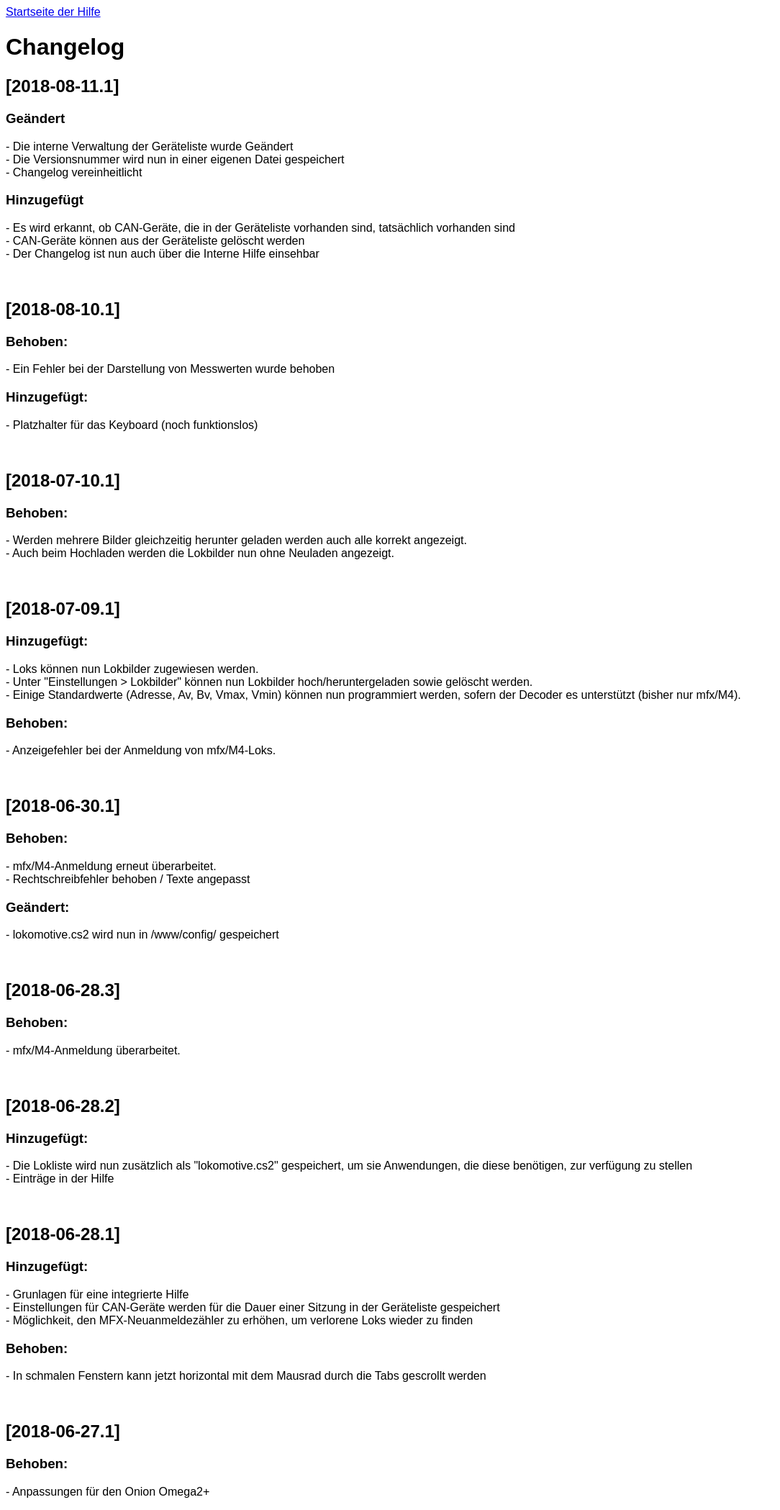
After one commit to Ixam97/MaeCAN-Server, a PHP site: page /docs/pages/changelog.html in a window 1280 px wide. The commit adds this page. Shown: the whole page at 72% size, without its empty margins (0-1084 px from the left). Run offline with PHP 8.4, Linux system fonts and the light colour scheme.

Commit message:
2018-08-11.1

```diff
--- a/html/docs/index.html
+++ b/html/docs/index.html
@@ -20,6 +20,7 @@
                 <li><a href="pages/settings.html#server_settings">Server-Einstellungen</a></li>
             </ul>
         </li>
+        <li><a href="pages/changelog.html">Changelog</a></li>
     </ul>
     <a href="http://github.com/Ixam97/MaeCAN-Server" target="blank">Github</a>
     <a href="http://wiki.ixam97.de" target="blank">MäCAN-Wiki</a>
--- /dev/null
+++ b/html/docs/pages/changelog.html
@@ -0,0 +1,71 @@
+<!DOCTYPE html>
+<html>
+<head>
+    <meta charset="utf-8" />
+    <meta http-equiv="X-UA-Compatible" content="IE=edge">
+    <title>MäCAN-Server Hilfe</title>
+    <meta name="viewport" content="width=device-width, initial-scale=1">
+    <link rel="stylesheet" type="text/css" media="screen" href="../docs.css" />
+</head>
+<body>
+    <a href="../index.html">Startseite der Hilfe</a>
+    <h1>Changelog</h1>
+
+    <h2>[2018-08-11.1]</h2>
+    <h3>Geändert</h3>
+    <p>- Die interne Verwaltung der Geräteliste wurde Geändert<br>
+        - Die Versionsnummer wird nun in einer eigenen Datei gespeichert<br>
+        - Changelog vereinheitlicht</p>
+    <h3>Hinzugefügt</h3>
+    <p>- Es wird erkannt, ob CAN-Geräte, die in der Geräteliste vorhanden sind, tatsächlich vorhanden sind<br>
+        - CAN-Geräte können aus der Geräteliste gelöscht werden<br>
+        - Der Changelog ist nun auch über die Interne Hilfe einsehbar</p>
+    <br>
+    <h2>[2018-08-10.1]</h2>
+    <h3>Behoben:</h3>
+    <p>- Ein Fehler bei der Darstellung von Messwerten wurde behoben</p>
+    <h3>Hinzugefügt:</h3>
+    <p>- Platzhalter für das Keyboard (noch funktionslos)</p>
+    <br>
+    <h2>[2018-07-10.1]</h2>
+    <h3>Behoben:</h3>
+    <p>- Werden mehrere Bilder gleichzeitig herunter geladen werden auch alle korrekt angezeigt.<br>
+        - Auch beim Hochladen werden die Lokbilder nun ohne Neuladen angezeigt.</p>
+    <br>
+    <h2>[2018-07-09.1]</h2>
+    <h3>Hinzugefügt:</h3>
+    <p>- Loks können nun Lokbilder zugewiesen werden.<br>
+        - Unter "Einstellungen > Lokbilder" können nun Lokbilder hoch/heruntergeladen sowie gelöscht werden.<br>
+        - Einige Standardwerte (Adresse, Av, Bv, Vmax, Vmin) können nun programmiert werden, sofern der Decoder es unterstützt (bisher nur mfx/M4).</p>
+    <h3>Behoben:</h3>
+    <p>- Anzeigefehler bei der Anmeldung von mfx/M4-Loks.</p>
+    <br>
+    <h2>[2018-06-30.1]</h2>
+    <h3>Behoben:</h3>
+    <p>- mfx/M4-Anmeldung erneut überarbeitet.<br>
+        - Rechtschreibfehler behoben / Texte angepasst</p>
+    <h3>Geändert:</h3>
+    <p>- lokomotive.cs2 wird nun in /www/config/ gespeichert</p>
+    <br>
+    <h2>[2018-06-28.3]</h2>
+    <h3>Behoben:</h3>
+    <p>- mfx/M4-Anmeldung überarbeitet.</p>
+    <br>
+    <h2>[2018-06-28.2]</h2>
+    <h3>Hinzugefügt:</h3>
+    <p>- Die Lokliste wird nun zusätzlich als "lokomotive.cs2" gespeichert, um sie Anwendungen, die diese benötigen, zur verfügung zu stellen<br>
+        - Einträge in der Hilfe</p>
+    <br>
+    <h2>[2018-06-28.1]</h2>
+    <h3>Hinzugefügt:</h3>
+    <p>- Grunlagen für eine integrierte Hilfe<br>
+        - Einstellungen für CAN-Geräte werden für die Dauer einer Sitzung in der Geräteliste gespeichert<br>
+        - Möglichkeit, den MFX-Neuanmeldezähler zu erhöhen, um verlorene Loks wieder zu finden</p>
+    <h3>Behoben:</h3>
+    <p>- In schmalen Fenstern kann jetzt horizontal mit dem Mausrad durch die Tabs gescrollt werden</p>
+    <br>
+    <h2>[2018-06-27.1]</h2>
+    <h3>Behoben:</h3>
+    <p>- Anpassungen für den Onion Omega2+</p>
+</body>
+</html>
--- a/html/index.php
+++ b/html/index.php
@@ -376,6 +376,8 @@
 					settings.contentWindow.updateCanMonitor(msg);
 				} else if (cmd == 'updateVersion') {
 					settings.contentWindow.version.innerHTML = "Version: " + msg[1];
+				} else if (cmd == 'deviceConnected') {
+					settings.contentWindow.deviceConnectionStatus(msg[1], msg[2]);
 				} else {
 					/*let data = [];
 					for (let i = 0; i < dgram.data.length; i++) {
--- a/node/config.json
+++ b/node/config.json
@@ -5,6 +5,5 @@
   "l_port": 15733,
   "master": true,
   "server_path": "/www/MaeCAN-Server/",
-  "ip": "localhost",
-  "version": "2018-08-10.1"
+  "ip": "localhost"
 }
--- /dev/null
+++ b/node/version.json
@@ -0,0 +1,3 @@
+{
+    "version": "2018-08-11.1"
+}
```
Also changed, not shown: html/php/keyboard.php (+25 -4 lines), html/php/settings.php (+22 -0 lines), node/maecanserver.js (+42 -22 lines), Changelog.txt.
